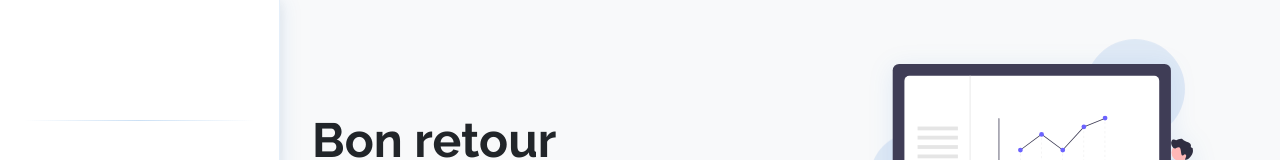
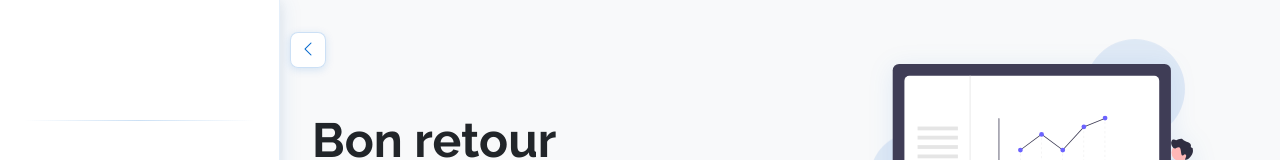
Before and after one commit to MARKUPsoft-corp/GVB-SIGN-V2, a Nuxt app in the folder frontend/: page /dashboard in a window 1280 px wide. Shown: the top 160 px of the page. Built offline with nearby package versions, Linux system fonts and the light colour scheme.

Commit message:
création du dasboard utilisateur 5

```diff
--- a/frontend/app/layouts/dashboard.vue
+++ b/frontend/app/layouts/dashboard.vue
@@ -165,12 +165,12 @@
     </div>
 
     <!-- Sidebar Desktop -->
-    <aside class="dashboard-sidebar d-none d-lg-block">
+    <aside class="dashboard-sidebar d-none d-lg-block" :class="{ 'collapsed': isSidebarCollapsed }">
       <!-- Logo et nom de l'app -->
       <div class="sidebar-header">
         <div class="app-brand">
           <img src="/gvb-favicon-1755744029.png" alt="GVB Sign" class="brand-logo">
-          <span class="brand-name">GVB Sign</span>
+          <span class="brand-name" v-show="!isSidebarCollapsed">GVB Sign</span>
         </div>
       </div>
 
@@ -180,43 +180,43 @@
           <li class="nav-item">
             <NuxtLink to="/dashboard" class="nav-link" :class="{ active: $route.path === '/dashboard' }">
               <i class="bi bi-house-door"></i>
-              <span>Tableau de bord</span>
+              <span v-show="!isSidebarCollapsed">Tableau de bord</span>
             </NuxtLink>
           </li>
           <li class="nav-item">
             <NuxtLink to="/dashboard/documents" class="nav-link" :class="{ active: $route.path.includes('/documents') }">
               <i class="bi bi-file-earmark-text"></i>
-              <span>Mes Documents</span>
+              <span v-show="!isSidebarCollapsed">Mes Documents</span>
             </NuxtLink>
           </li>
           <li class="nav-item">
             <NuxtLink to="/dashboard/signature" class="nav-link" :class="{ active: $route.path.includes('/signature') }">
               <i class="bi bi-pen"></i>
-              <span>Signature</span>
+              <span v-show="!isSidebarCollapsed">Signature</span>
             </NuxtLink>
           </li>
           <li class="nav-item">
             <NuxtLink to="/dashboard/qr-codes" class="nav-link" :class="{ active: $route.path.includes('/qr-codes') }">
               <i class="bi bi-qr-code"></i>
-              <span>QR Codes</span>
+              <span v-show="!isSidebarCollapsed">QR Codes</span>
             </NuxtLink>
           </li>
           <li class="nav-item">
             <NuxtLink to="/dashboard/templates" class="nav-link" :class="{ active: $route.path.includes('/templates') }">
               <i class="bi bi-file-earmark-plus"></i>
-              <span>Modèles</span>
+              <span v-show="!isSidebarCollapsed">Modèles</span>
             </NuxtLink>
           </li>
           <li class="nav-item">
             <NuxtLink to="/dashboard/history" class="nav-link" :class="{ active: $route.path.includes('/history') }">
               <i class="bi bi-clock-history"></i>
-              <span>Historique</span>
+              <span v-show="!isSidebarCollapsed">Historique</span>
             </NuxtLink>
           </li>
           <li class="nav-item">
             <NuxtLink to="/dashboard/settings" class="nav-link" :class="{ active: $route.path.includes('/settings') }">
               <i class="bi bi-gear"></i>
-              <span>Paramètres</span>
+              <span v-show="!isSidebarCollapsed">Paramètres</span>
             </NuxtLink>
           </li>
         </ul>
@@ -229,14 +229,14 @@
             <div class="user-avatar">
               <i class="bi bi-person-circle"></i>
             </div>
-            <div class="user-details">
+            <div class="user-details" v-show="!isSidebarCollapsed">
               <span class="user-name">{{ userStore.fullName || 'Utilisateur' }}</span>
               <span class="user-email">{{ userStore.email || 'email@example.com' }}</span>
             </div>
           </div>
           <button @click="handleLogout" class="logout-btn">
             <i class="bi bi-box-arrow-right"></i>
-            <span>Déconnexion</span>
+            <span v-show="!isSidebarCollapsed">Déconnexion</span>
           </button>
         </div>
       </div>
@@ -244,6 +244,13 @@
 
     <!-- Contenu principal -->
     <main class="dashboard-main">
+      <!-- Bouton toggle sidebar -->
+      <div class="sidebar-toggle-container">
+        <button class="sidebar-toggle" @click="toggleSidebarCollapse">
+          <i class="bi" :class="isSidebarCollapsed ? 'bi-chevron-right' : 'bi-chevron-left'"></i>
+        </button>
+      </div>
+
       <div class="dashboard-content">
         <slot />
       </div>
@@ -263,6 +270,7 @@ const userStore = ref({
 // État de la sidebar mobile
 const isSidebarOpen = ref(false)
 const isScrolled = ref(false)
+const isSidebarCollapsed = ref(false)
 
 // Fonction de déconnexion
 const handleLogout = async () => {
@@ -289,6 +297,11 @@ const toggleSidebar = () => {
 
 const closeSidebar = () => {
   isSidebarOpen.value = false
+}
+
+// Fonction pour replier/déplier la sidebar desktop
+const toggleSidebarCollapse = () => {
+  isSidebarCollapsed.value = !isSidebarCollapsed.value
 }
 
 // Gestion du scroll pour la navbar
@@ -539,6 +552,11 @@ body {
   height: 100vh;
   z-index: 1000;
   border-right: 1px solid rgba(0, 102, 204, 0.1);
+  transition: width 0.3s ease;
+}
+
+.dashboard-sidebar.collapsed {
+  width: 80px;
 }
 
 .sidebar-header {
@@ -588,6 +606,41 @@ body {
   color: var(--primary-blue);
   font-family: 'Raleway', sans-serif;
   letter-spacing: -0.02em;
+}
+
+.sidebar-toggle-container {
+  position: fixed;
+  top: 2rem;
+  left: 290px;
+  z-index: 1001;
+  transition: left 0.3s ease;
+}
+
+.dashboard-sidebar.collapsed + .dashboard-main .sidebar-toggle-container {
+  left: 90px;
+}
+
+.sidebar-toggle {
+  background: rgba(255, 255, 255, 0.95);
+  border: 1px solid rgba(0, 102, 204, 0.2);
+  color: var(--primary-blue);
+  border-radius: 8px;
+  width: 36px;
+  height: 36px;
+  display: flex;
+  align-items: center;
+  justify-content: center;
+  cursor: pointer;
+  transition: all 0.3s ease;
+  font-size: 1rem;
+  box-shadow: 0 2px 8px rgba(0, 102, 204, 0.15);
+  backdrop-filter: blur(8px);
+}
+
+.sidebar-toggle:hover {
+  background: rgba(255, 255, 255, 1);
+  transform: scale(1.05);
+  box-shadow: 0 4px 12px rgba(0, 102, 204, 0.25);
 }
 
 /* NAVIGATION */
@@ -644,6 +697,16 @@ body {
   position: relative;
   border-radius: 0 12px 12px 0;
   margin-right: 0.5rem;
+  justify-content: center;
+}
+
+.dashboard-sidebar:not(.collapsed) .nav-link {
+  justify-content: flex-start;
+}
+
+.dashboard-sidebar.collapsed .nav-link {
+  padding: 1rem 0.5rem;
+  justify-content: center;
 }
 
 .nav-link::before {
@@ -688,6 +751,11 @@ body {
   transition: all 0.3s ease;
 }
 
+.dashboard-sidebar.collapsed .nav-link i {
+  width: auto;
+  font-size: 1.5rem;
+}
+
 .nav-link:hover i,
 .nav-link.active i {
   transform: scale(1.1);
@@ -702,6 +770,11 @@ body {
   height: 160px; /* Hauteur fixe pour le footer */
   display: flex;
   align-items: flex-start;
+}
+
+.dashboard-sidebar.collapsed .sidebar-footer {
+  padding: 1rem 0.5rem;
+  align-items: center;
 }
 
 .sidebar-footer::before {
@@ -731,6 +804,16 @@ body {
   border-radius: 12px;
   border: 1px solid rgba(0, 102, 204, 0.1);
   transition: all 0.3s ease;
+  justify-content: center;
+}
+
+.dashboard-sidebar:not(.collapsed) .user-info {
+  justify-content: flex-start;
+}
+
+.dashboard-sidebar.collapsed .user-info {
+  padding: 0.75rem 0.5rem;
+  justify-content: center;
 }
 
 .user-info:hover {
@@ -744,6 +827,13 @@ body {
   font-size: 2rem;
   filter: drop-shadow(0 2px 4px rgba(0, 102, 204, 0.2));
   transition: all 0.3s ease;
+  display: flex;
+  align-items: center;
+  justify-content: center;
+}
+
+.dashboard-sidebar.collapsed .user-avatar {
+  font-size: 1.5rem;
 }
 
 .user-info:hover .user-avatar {
@@ -795,6 +885,16 @@ body {
   overflow: hidden;
 }
 
+.dashboard-sidebar:not(.collapsed) .logout-btn {
+  justify-content: center;
+}
+
+.dashboard-sidebar.collapsed .logout-btn {
+  padding: 0.75rem 0.5rem;
+  justify-content: center;
+  min-width: auto;
+}
+
 .logout-btn::before {
   content: '';
   position: absolute;
@@ -827,6 +927,11 @@ body {
   flex: 1;
   margin-left: 280px;
   min-height: 100vh;
+  transition: margin-left 0.3s ease;
+}
+
+.dashboard-sidebar.collapsed + .dashboard-main {
+  margin-left: 80px;
 }
 
 .dashboard-content {
```
